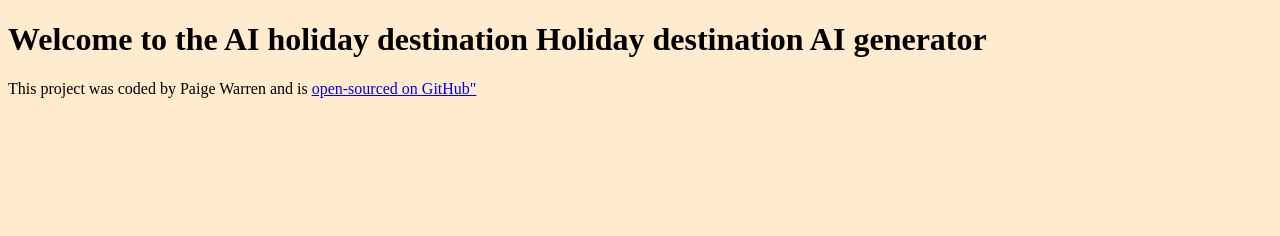
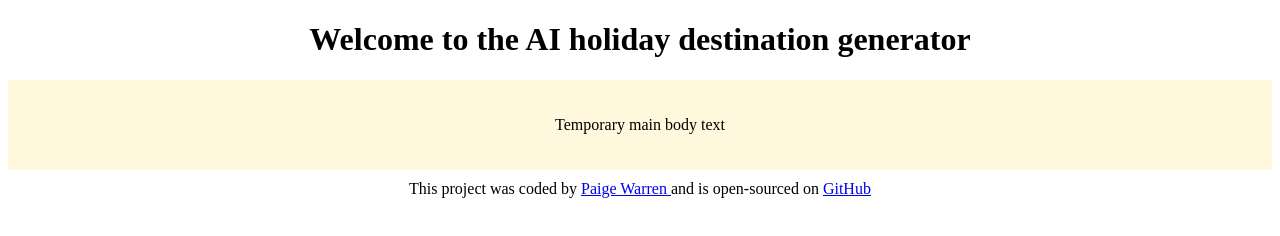
Before and after one commit to Paige9-web/Holiday-destination-AI-generator, a plain HTML site: page index.html in a window 1280 px wide. Drawn offline with Linux system fonts and the light colour scheme.

Commit message:
Basic page formatting header and footer

```diff
--- a/index.html
+++ b/index.html
@@ -6,18 +6,19 @@
     <title>My First Page</title>
   </head>
   <body>
-    <h1>
-      Welcome to the AI holiday destination Holiday destination AI generator
-    </h1>
-
+    <h1>Welcome to the AI holiday destination generator</h1>
+    <main>
+      <p>Temporary main body text</p>
+    </main>
     <footer>
       This project was coded by
-      <a href="https://github.com/Paige9-web"> </a> Paige Warren and is
+      <a href="https://github.com/Paige9-web" target="_blank"> Paige Warren </a>
+      and is open-sourced on
       <a
         href="https://github.com/Paige9-web/Holiday-destination-AI-generator"
         target="_blank"
       >
-        open-sourced on GitHub"</a
+        GitHub</a
       >
     </footer>
     <script src="src/index.js"></script>
--- a/src/style.css
+++ b/src/style.css
@@ -1,3 +1,12 @@
 body {
-  background-color: blanchedalmond;
+  text-align: center;
 }
+main {
+  flex: 1; /* Takes up remaining space */
+  padding: 20px;
+  background-color: cornsilk;
+}
+footer {
+  text-align: center;
+  padding: 10px 20px;
+}
```
Also changed, not shown: 1 other file.
